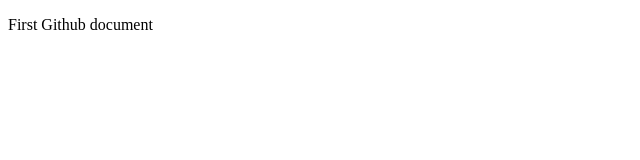
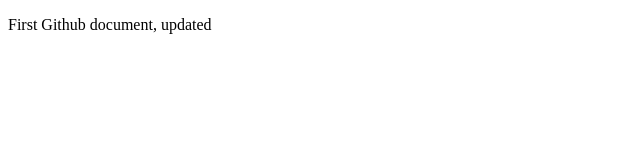
Before and after one commit to yusufartuc/yusufartuc.byte, a plain HTML site: page index.html in a window 1280 px wide. Shown: the full height of the page, 0-640 px from the left. Drawn offline with Linux system fonts and the light colour scheme.

Commit message:
updated version

```diff
--- a/index.html
+++ b/index.html
@@ -6,6 +6,6 @@
     <title>Document</title>
 </head>
 <body>
-    <p>First Github document</p>
+    <p>First Github document, updated</p>
 </body>
 </html>
```
